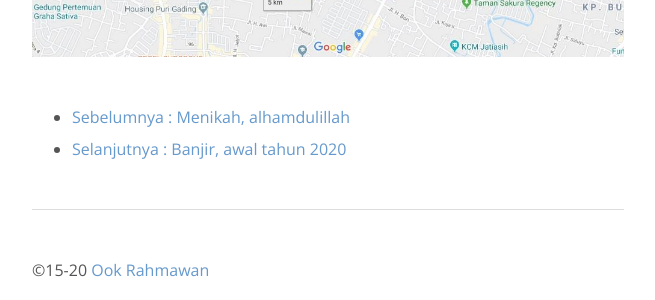
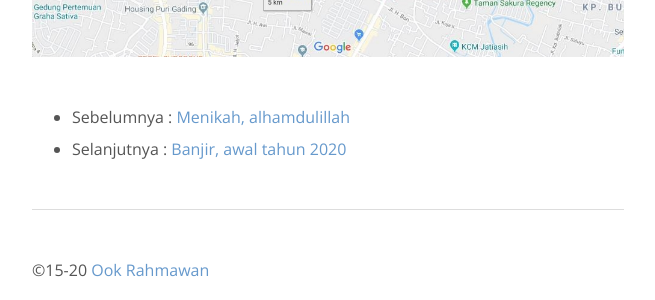
Before and after one commit to krhmwn/krhmwn.github.io, a Jekyll site: the page built from _posts/2017-03-17-umgezogen-moving-pindahan.markdown, in a window 1280 px wide. Shown: the part 829-1129 px from the top of the page, without its empty margins (312-967 px from the left). Built offline with Jekyll 4.4.1, drawn with Linux system fonts in a browser that asks for light colours.

Commit message:
Update V.1.07

```diff
--- a/_includes/postnav.html
+++ b/_includes/postnav.html
@@ -1 +1 @@
-<nav class="nextprev"><ul><li>{% if page.previous.url %}<a href="{{page.previous.url}}" title="{{page.previous.title}}"> Sebelumnya : {{page.previous.title}}</a>{% else %}Sebelumnya{% endif %}</li><li>{% if page.next.url %}<a href="{{page.next.url}}" title="{{page.next.title}}">Selanjutnya : {{page.next.title}}</a>{% else %}Selanjutnya {% endif %}</li></ul></nav>
+<nav class="nextprev"><ul><li>{% if page.previous.url %}Sebelumnya : <a href="{{page.previous.url}}" title="{{page.previous.title}}">{{page.previous.title}}</a>{% else %}Sebelumnya{% endif %}</li><li>{% if page.next.url %}Selanjutnya : <a href="{{page.next.url}}" title="{{page.next.title}}">{{page.next.title}}</a>{% else %}Selanjutnya {% endif %}</li></ul></nav>
```
